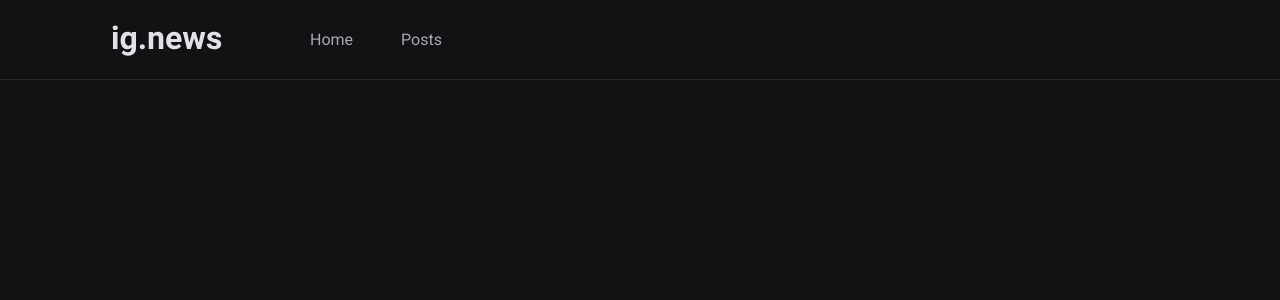
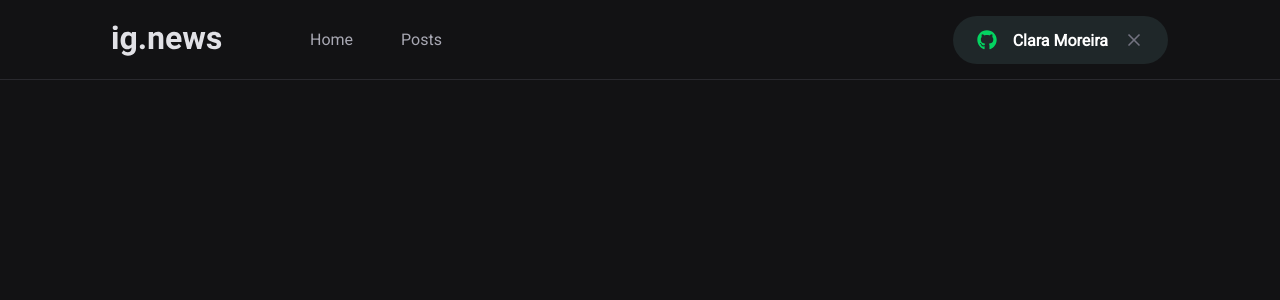
Before and after one commit to mmanaclara/ignews, a Next.js app: page / in a window 1280 px wide. Shown: the top 300 px of the page. Built offline with nearby package versions, Linux system fonts and the light colour scheme.

Commit message:
SignInButton component

```diff
--- a/package.json
+++ b/package.json
@@ -12,6 +12,7 @@
     "next": "12.2.5",
     "react": "18.2.0",
     "react-dom": "18.2.0",
+    "react-icons": "^4.4.0",
     "sass": "^1.54.7"
   },
   "devDependencies": {
--- a/src/components/Header/index.tsx
+++ b/src/components/Header/index.tsx
@@ -1,3 +1,4 @@
+import { SignInButton } from '../SignInButton'
 import styles from './styles.module.scss'
 
 export function Header() {
@@ -9,6 +10,7 @@
             <a>Home</a>
             <a>Posts</a>
         </nav>
+        <SignInButton />
       </div>
     </header>
   )
--- /dev/null
+++ b/src/components/SignInButton/index.tsx
@@ -0,0 +1,27 @@
+import { FaGithub } from 'react-icons/fa'
+import { FiX } from 'react-icons/fi'
+
+import styles from './styles.module.scss'
+
+export function SignInButton() {
+    const isUserLoggedIn = true;
+
+    return isUserLoggedIn ? (
+        <button
+            type="button"
+            className={styles.signInButton}
+        >
+            <FaGithub color="#04d361" />
+            Clara Moreira
+            <FiX color="#737380" className={styles.closeIcon} />
+        </button>
+    ) : (
+        <button
+            type="button"
+            className={styles.signInButton}
+        >
+            <FaGithub color="#eba417" />
+            Sign In with Github
+        </button>
+    )
+}
--- /dev/null
+++ b/src/components/SignInButton/styles.module.scss
@@ -0,0 +1,33 @@
+.signInButton {
+    height: 3rem;
+    border-radius: 3rem;
+    background: var(--gray-850);
+    border: 0;
+    padding: 0 1.5rem;
+
+    display: flex;
+    align-items: center;
+    justify-content: center;
+
+    color: var(--white);
+    font-weight: bold;
+
+    transition: filter 0.2s;
+
+    svg {
+      width: 20px;
+      height: 20px;
+    }
+
+    svg:first-child {
+      margin-right: 1rem;
+    }
+
+    svg.closeIcon {
+      margin-left: 1rem;
+    }
+
+    &:hover {
+      filter: brightness(0.8);
+    }
+  }
```
Also changed, not shown: 1 other file (tests, documents, lock files or other folders).
